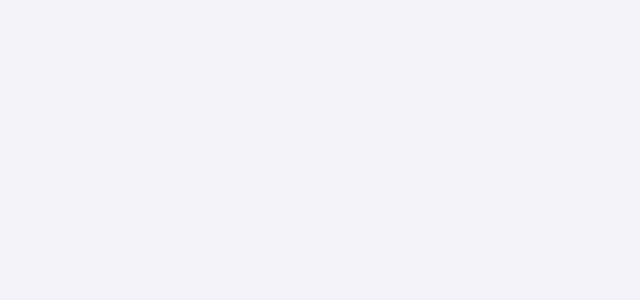
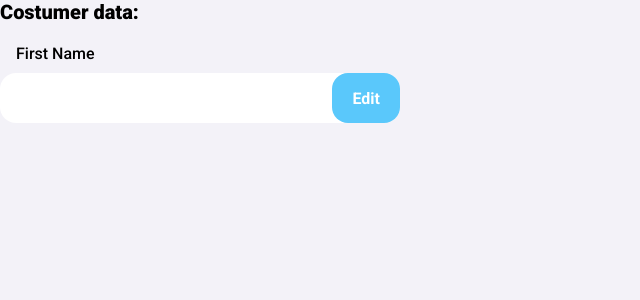
Before and after one commit to MarkSmersh/OrdersToWaybillWebapp, a Vue app: page / in a window 1280 px wide. Shown: the top 300 px of the page, without its empty margins (0-640 px from the left). Built offline with nearby package versions, Linux system fonts and the light colour scheme.

Commit message:
Create Input and Form components

```diff
--- a/src/App.vue
+++ b/src/App.vue
@@ -1,15 +1,30 @@
 <template>
+  <Form title="Costumer data:">
+    <Input placeholder="First Name" button-text="Edit"></Input>
+  </Form>
 
 </template>
 
-<script setup lang="ts">
+<script lang="ts">
+  import Form from "./components/Form.vue"
+  import Input from "./components/parts/Input.vue";
+
+  export default {
+    components: {
+      Input, Form
+  }
+}
 
 </script>
 
 <style>
+  @import url('https://fonts.googleapis.com/css2?family=Roboto:wght@500;700;900&display=swap');
+
   * {
     margin: 0;
     padding: 0;
+    font-family: 'Roboto', sans-serif;
+    font-weight: 500;
   }
 
   body {
@@ -24,5 +39,7 @@
     --link-color: #3196E5;
     --button_color: #5AC8FB;
     --button_text_color: #FFFFFF;
+    --default-border-radius: 16px;
   }
+
 </style>
--- /dev/null
+++ b/src/components/Form.vue
@@ -0,0 +1,25 @@
+<template>
+    <p class="formTitle">{{title}}</p>
+    <div class="form">
+        <slot></slot>
+    </div>
+</template>
+
+<script lang="ts">
+
+import { defineComponent } from 'vue';
+
+export default defineComponent({
+    props: {
+        title: String
+    }
+})
+</script>
+
+<style>
+    .formTitle {
+        font-weight: 900;
+        font-size: 20px;
+        margin-bottom: 20px;
+    }
+</style>
--- /dev/null
+++ b/src/components/parts/Input.vue
@@ -0,0 +1,74 @@
+<template>
+    <div class="formContainer">
+        <label>{{placeholder}}</label>
+        <form>
+            <input v-bind:type="type" v-bind:value="data" @input="syncInput">
+            <button v-bind:color="buttonColor">{{buttonText}}</button>
+        </form>
+    </div>
+</template>
+
+<script lang="ts">
+
+import { defineComponent } from 'vue';
+
+export default defineComponent({
+    props: {
+        placeholder: String,
+        buttonText: String,
+        type: String
+    },
+    data() {
+        return {
+            data: "",
+            buttonColor: ""
+        }
+    },
+    methods: {
+        syncInput(event: any) {
+            this.data = event.target.value as string
+        },
+    }
+})
+
+</script>
+
+<style scoped>
+    form {
+        background-color: var(--bg-color);
+        border: 0;
+        border-radius: var(--default-border-radius);
+        height: 50px;
+        width: 400px;
+        display: flex;
+        justify-content: space-between;
+        margin-top: 10px;
+    }
+
+    label {
+        margin-left: var(--default-border-radius);
+    }
+
+    input {
+        border: 0;
+        background-color: transparent;
+        padding-left: var(--default-border-radius);
+        padding-right: var(--default-border-radius);
+        width: 100%;
+    }
+
+    button {
+        border: 0;
+        border-radius: var(--default-border-radius);
+        cursor: pointer;
+        background-color: var(--button_color);
+        color: var(--button_text_color);
+        padding: 0px 20px;
+        font-size: 16px;
+        font-weight: 600;
+    }
+
+    input:focus{
+        outline: none;
+    }
+</style>
```
